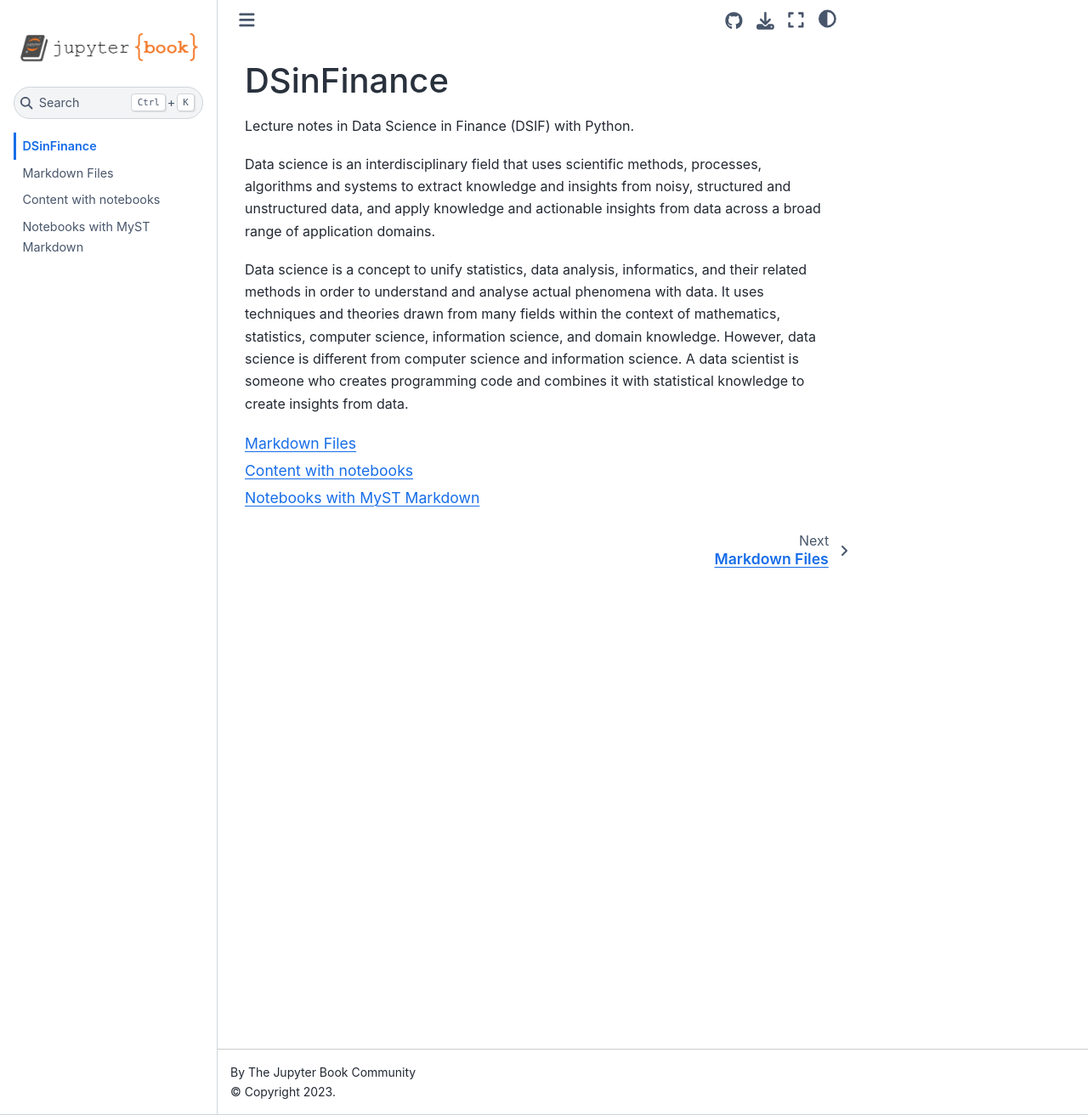
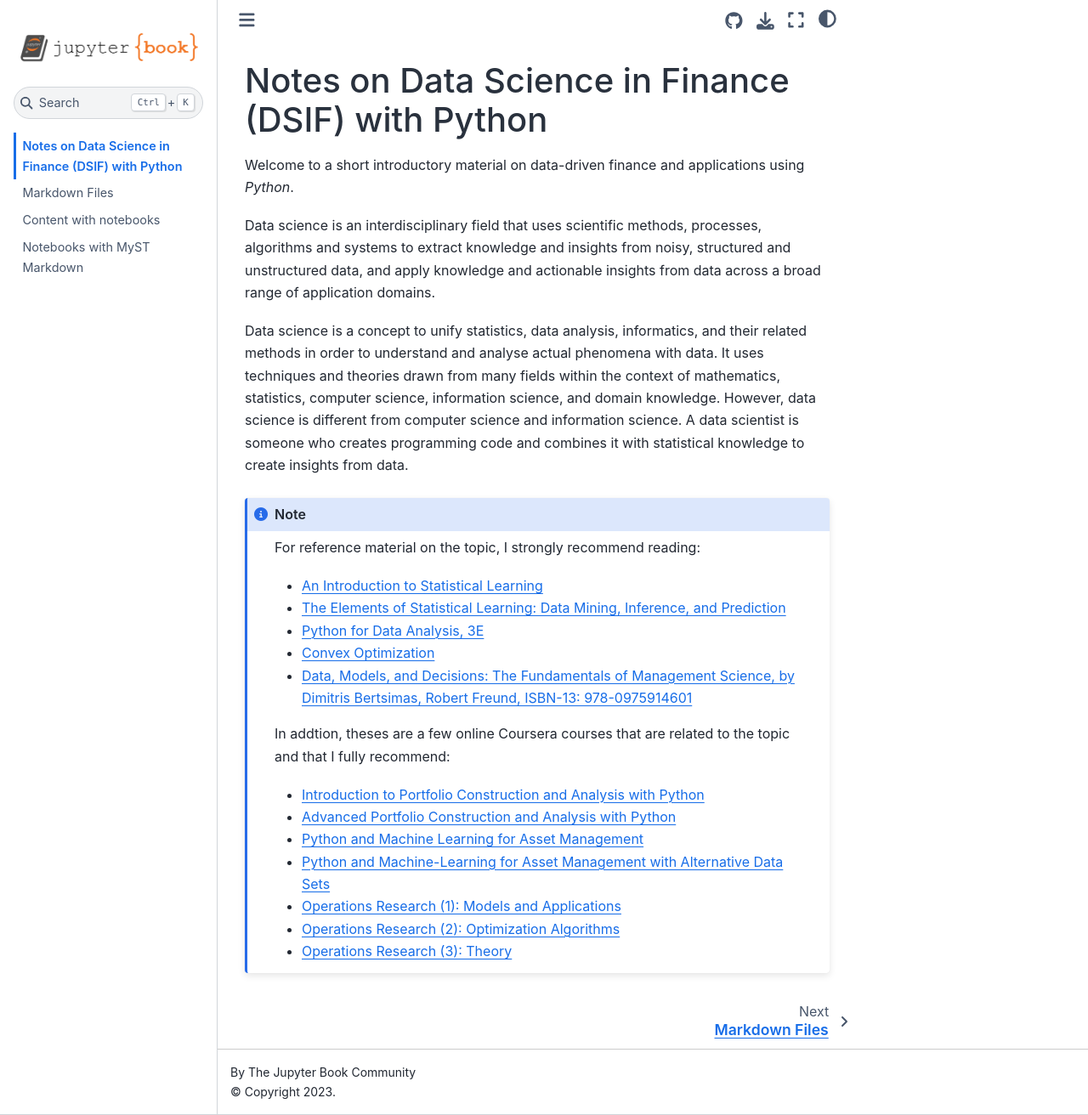
Before and after one commit to naftalic/DSIF, a Jupyter Book: the page built from intro.md, in a window 1280 px wide and 1312 px high. Shown: the whole window at 85% size. Built offline with Jupyter Book 1.0.4 settings and Sphinx 7.4.7 and the Sphinx Book theme 1.1.4, drawn with Linux system fonts in a browser that asks for light colours.

Commit message:
Update intro.md

````diff
--- a/intro.md
+++ b/intro.md
@@ -1,11 +1,25 @@
-# DSinFinance
+# Notes on Data Science in Finance (DSIF) with Python
 
-Lecture notes in Data Science in Finance (DSIF) with Python.
+Welcome to a short introductory material on data-driven finance and applications using *Python*.
 
 Data science is an interdisciplinary field that uses scientific methods, processes, algorithms and systems to extract knowledge and insights from noisy, structured and unstructured data, and apply knowledge and actionable insights from data across a broad range of application domains.
 
 Data science is a concept to unify statistics, data analysis, informatics, and their related methods in order to understand and analyse actual phenomena with data. It uses techniques and theories drawn from many fields within the context of mathematics, statistics, computer science, information science, and domain knowledge. However, data science is different from computer science and information science. A data scientist is someone who creates programming code and combines it with statistical knowledge to create insights from data.
 
+:::{note}
+For reference material on the topic, I strongly recommend reading:
+* [An Introduction to Statistical Learning](https://www.statlearning.com/)
+* [The Elements of Statistical Learning: Data Mining, Inference, and Prediction](https://hastie.su.domains/ElemStatLearn/)
+* [Python for Data Analysis, 3E](https://wesmckinney.com/book/)
+* [Convex Optimization](https://web.stanford.edu/~boyd/cvxbook/bv_cvxbook.pdf)
+* [Data, Models, and Decisions: The Fundamentals of Management Science, by Dimitris Bertsimas, Robert Freund, ISBN-13: 978-0975914601](https://www.amazon.com/Data-Models-Decisions-Fundamentals-Management/dp/097591460X)
 
-```{tableofcontents}
-```
+In addtion, theses are a few online Coursera courses that are related to the topic and that I fully recommend:
+* [Introduction to Portfolio Construction and Analysis with Python](https://www.coursera.org/learn/introduction-portfolio-construction-python?specialization=investment-management-python-machine-learning)
+* [Advanced Portfolio Construction and Analysis with Python](https://www.coursera.org/learn/advanced-portfolio-construction-python?specialization=investment-management-python-machine-learning)
+* [Python and Machine Learning for Asset Management](https://www.coursera.org/learn/python-machine-learning-for-investment-management?specialization=investment-management-python-machine-learning)
+* [Python and Machine-Learning for Asset Management with Alternative Data Sets](https://www.coursera.org/learn/machine-learning-asset-management-alternative-data?specialization=investment-management-python-machine-learning)
+* [Operations Research (1): Models and Applications](https://www.coursera.org/learn/operations-research-modeling)
+* [Operations Research (2): Optimization Algorithms](https://www.coursera.org/learn/operations-research-algorithms)
+* [Operations Research (3): Theory](https://www.coursera.org/learn/operations-research-theory)
+:::
````
